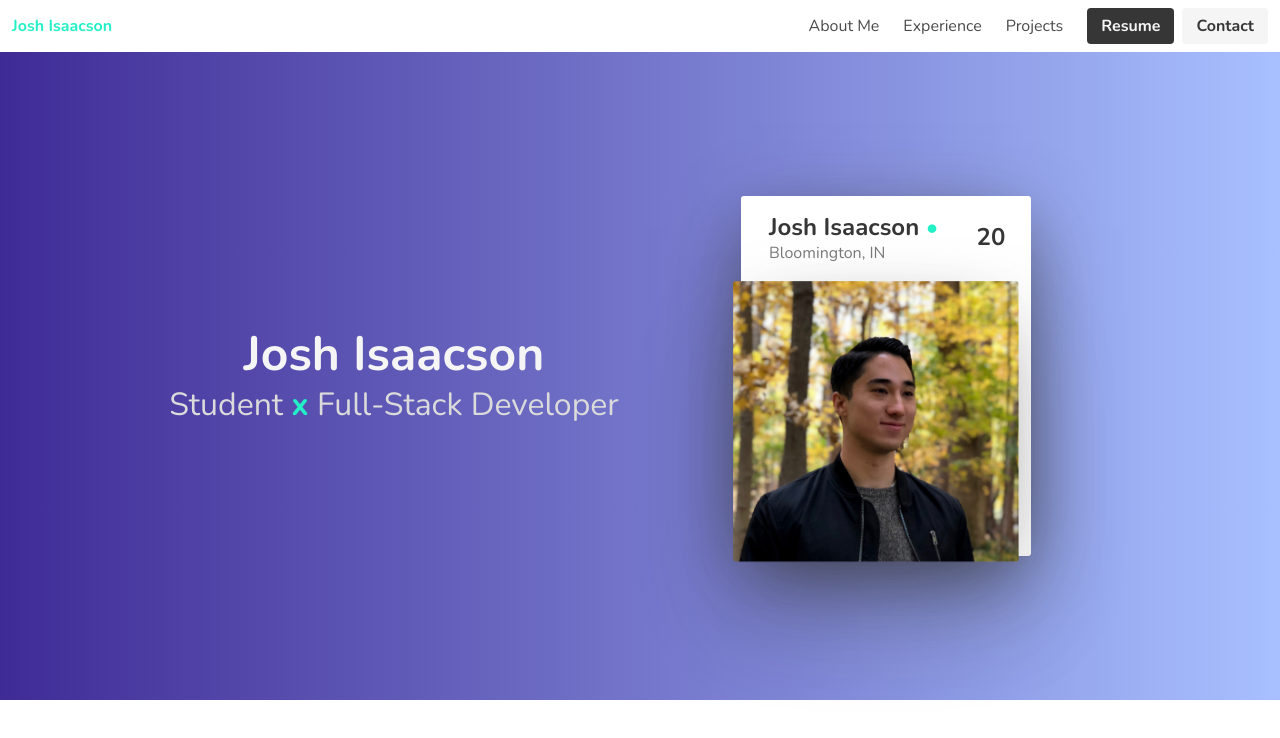
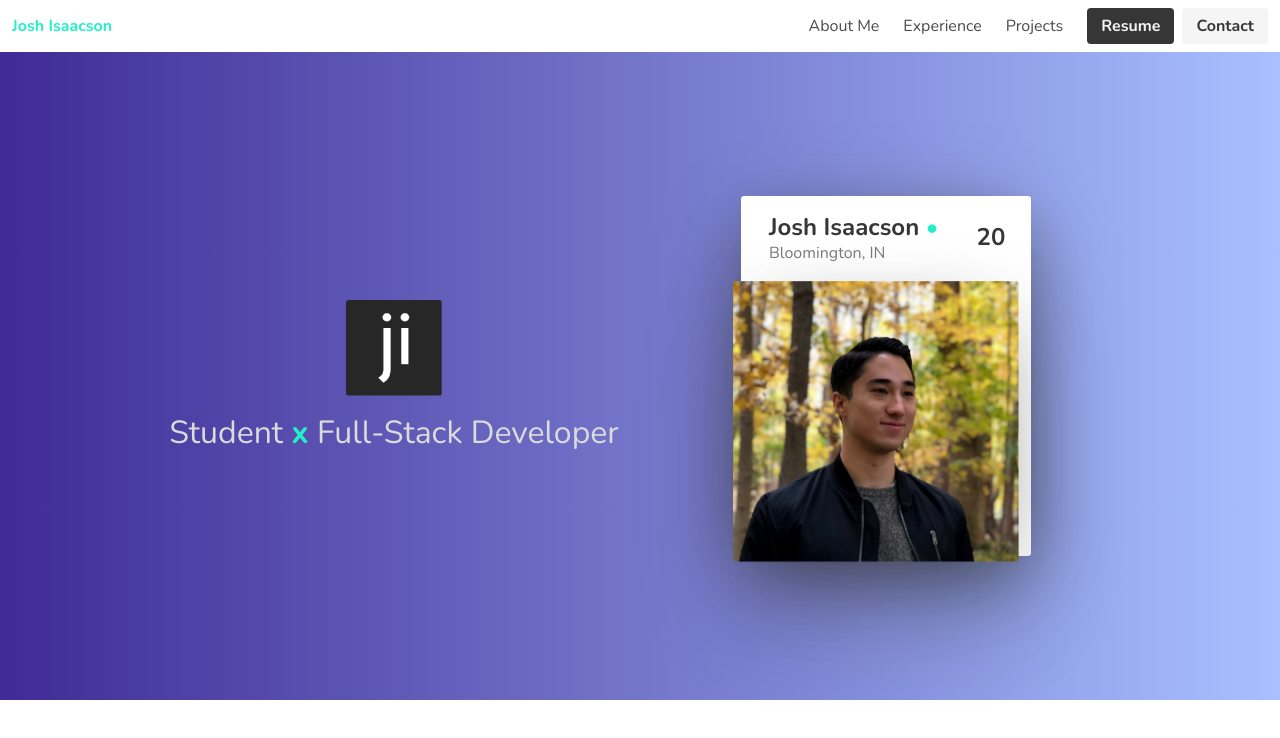
Before and after one commit to jsisaacs/portfolio, a website: page index.html in a window 1280 px wide. Drawn offline with nearby package versions, Linux system fonts and the light colour scheme.

Commit message:
replaced title with dark logo on hero section

```diff
--- a/css/extensions.css
+++ b/css/extensions.css
@@ -8,6 +8,14 @@
 
     /* purple -> grey */
     background: linear-gradient(90deg, #3F2B96 0%, #A8C0FF 100%);
+}
+
+#logo-dark {
+    border-radius: 3px;
+}
+
+.subtitle.is-3.has-text-grey-lighter {
+    padding-top: 10px;
 }
 
 .profile-container {
--- a/index.html
+++ b/index.html
@@ -57,7 +57,10 @@
                 <div class="container">
                     <div class="columns is-vcentered">
                         <div class="hero column is-6 has-text-centered">
-                            <p class="title is-1 has-text-light">Josh Isaacson</p>
+                            <!-- <p class="title is-1 has-text-light">Josh Isaacson</p> -->
+                            <figure class="image is-96x96">
+                                <img id="logo-dark" src="./assets/ji-logo-dark.png" width="96px" alt="Josh Isaacson Logo (dark)">
+                            </figure>
                             <p class="subtitle is-3 has-text-grey-lighter">Student <strong class="has-text-link">x</strong> Full-Stack Developer</p>
                         </div>
                         <div class="column is-6">
@@ -86,7 +89,9 @@
         </section>
 
         <!-- About Me -->
+        <section>
 
+        </section>
 
 
         <script type="text/javascript" src="js/vanilla-tilt.js"></script>
```
Also changed, not shown: 1 other file.
